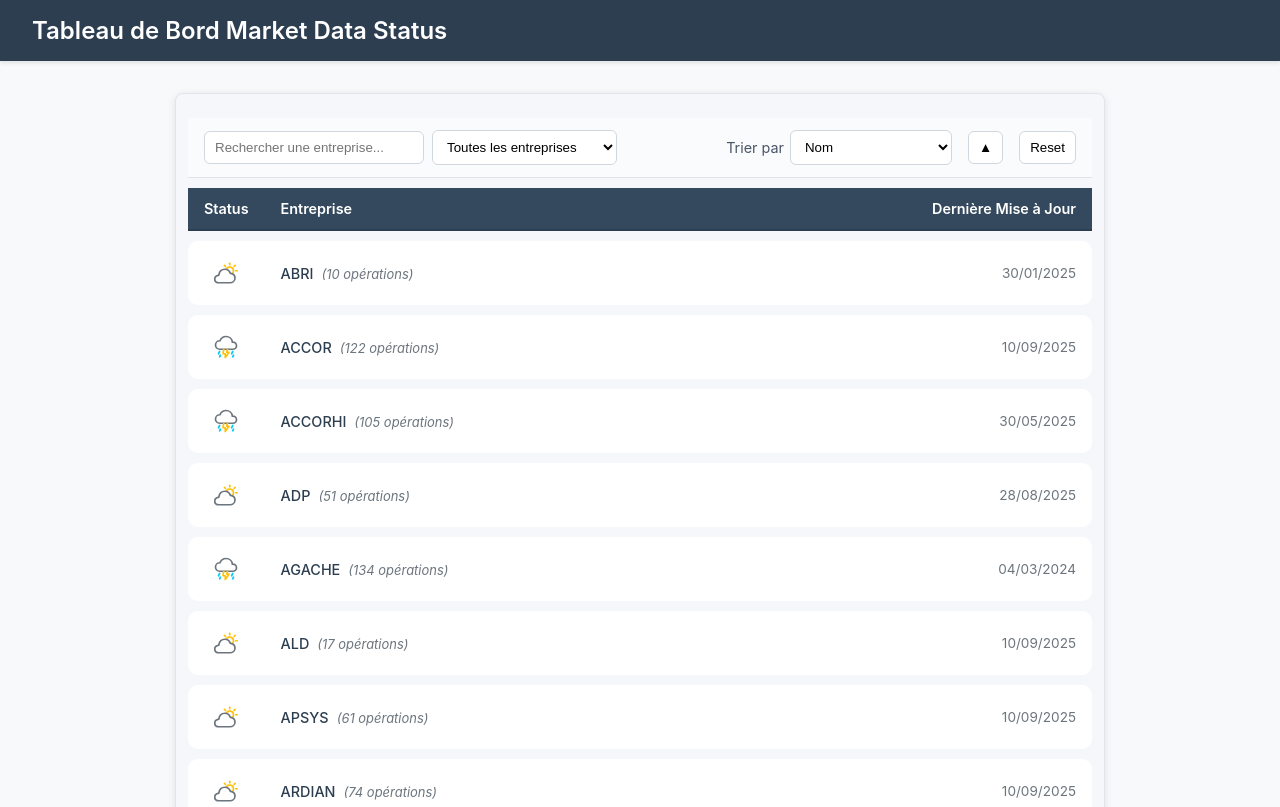
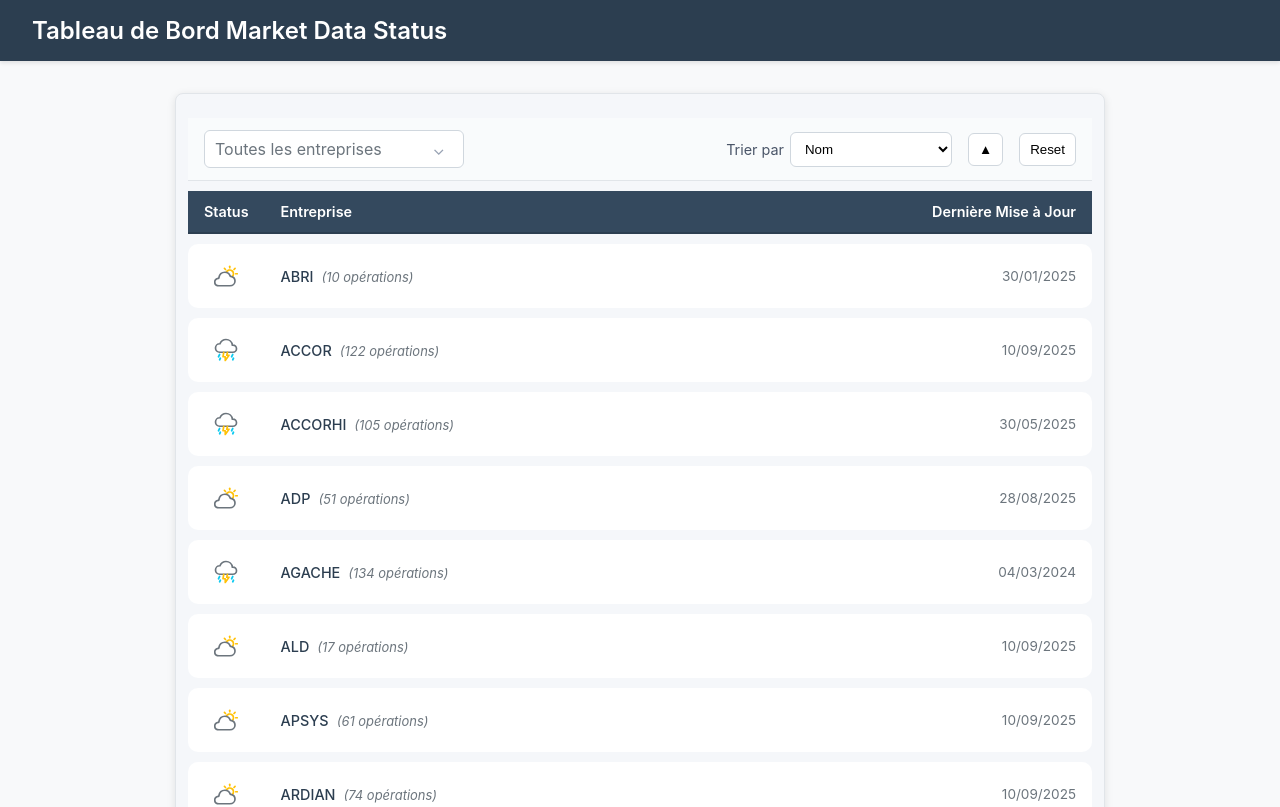
Before and after one commit to GabrielC0/meteo-status-dashboard, a Next.js app: page / in a window 1280 px wide. Shown: the top 807 px of the page. Built offline with nearby package versions, Linux system fonts and the light colour scheme.

Commit message:
[UPDATED] Added MultiSelect component with filtering functionality

```diff
--- /dev/null
+++ b/src/components/ui/MultiSelect.module.css
@@ -0,0 +1,123 @@
+.root {
+  position: relative;
+  overflow: visible;
+}
+.trigger {
+  padding: 8px 10px;
+  border: 1px solid #d0d7de;
+  border-radius: 6px;
+  background: white;
+  cursor: pointer;
+  width: 260px;
+}
+.triggerContent {
+  position: relative;
+  display: flex;
+  align-items: center;
+  justify-content: flex-start;
+  gap: 8px;
+  padding-right: 20px;
+}
+.placeholder {
+  color: #6c757d;
+}
+.overflowText {
+  display: inline-block;
+  max-width: calc(100% - 20px);
+  white-space: nowrap;
+  overflow: hidden;
+  text-overflow: ellipsis;
+}
+.summary {
+  color: #2c3e50;
+}
+.chevron {
+  color: #98a2b3;
+  position: absolute;
+  right: 8px;
+  top: 50%;
+  transform: translateY(-50%);
+  line-height: 1;
+  pointer-events: none;
+}
+
+.panel {
+  z-index: 1000;
+  background: #fff;
+  border: 1px solid #d0d7de;
+  border-radius: 6px;
+  box-shadow: 0 6px 18px rgba(0, 0, 0, 0.12);
+  width: 260px;
+  max-width: 90vw;
+}
+.searchRow {
+  padding: 8px 10px;
+  border-bottom: 1px solid #e9ecef;
+}
+.searchInput {
+  width: 100%;
+  padding: 8px 10px;
+  border: 1px solid #d0d7de;
+  border-radius: 6px;
+}
+.actions {
+  display: flex;
+  justify-content: space-between;
+  align-items: center;
+  gap: 8px;
+  padding: 8px 10px;
+  border-bottom: 1px solid #e9ecef;
+  position: sticky;
+  top: 0;
+  background: #fff;
+}
+.horsLabel {
+  display: flex;
+  align-items: center;
+  gap: 6px;
+  font-size: 0.9rem;
+  color: #2c3e50;
+  margin-right: 8px;
+  cursor: pointer;
+}
+
+.horsLabel input[type="checkbox"] {
+  cursor: pointer;
+}
+.actionBtn {
+  border: 1px solid #d0d7de;
+  border-radius: 6px;
+  background: #f8f9fa;
+  padding: 6px 10px;
+  cursor: pointer;
+}
+.list {
+  overflow: auto;
+}
+.option {
+  display: flex;
+  align-items: center;
+  gap: 8px;
+  padding: 8px 10px;
+  min-width: 0;
+  cursor: pointer;
+}
+
+.option input[type="checkbox"] {
+  cursor: pointer;
+}
+.option:hover {
+  background: #f6f8fa;
+}
+.optionLabel {
+  flex: 1;
+  min-width: 0;
+  overflow: hidden;
+  text-overflow: ellipsis;
+  white-space: nowrap;
+}
+.horsMeta {
+  margin-left: 6px;
+  font-style: italic;
+  color: #6c757d;
+}
--- /dev/null
+++ b/src/components/ui/MultiSelect.tsx
@@ -0,0 +1,216 @@
+"use client";
+
+import { useEffect, useMemo, useRef, useState } from "react";
+
+import { MultiSelectProps } from "@/types/multi-select.types";
+import styles from "./MultiSelect.module.css";
+
+const MultiSelect = ({
+  options,
+  value,
+  onChange,
+  placeholder = "Select...",
+  maxVisible = 6,
+  horsContractList,
+}: MultiSelectProps) => {
+  const [open, setOpen] = useState(false);
+  const [searchTerm, setSearchTerm] = useState("");
+  const rootRef = useRef<HTMLDivElement | null>(null);
+  const triggerRef = useRef<HTMLDivElement | null>(null);
+  const [panelPos, setPanelPos] = useState<{
+    top: number;
+    left: number;
+    minWidth: number;
+  } | null>(null);
+  const [showHorsContract, setShowHorsContract] = useState(false);
+
+  useEffect(() => {
+    const onDocClick = (e: MouseEvent) => {
+      if (!rootRef.current) return;
+      if (!rootRef.current.contains(e.target as Node)) setOpen(false);
+    };
+
+    document.addEventListener("mousedown", onDocClick);
+
+    return () => document.removeEventListener("mousedown", onDocClick);
+  }, []);
+
+  useEffect(() => {
+    if (!open) return;
+
+    const trigger = triggerRef.current;
+
+    if (!trigger) return;
+
+    const rect = trigger.getBoundingClientRect();
+
+    setPanelPos({
+      top: rect.bottom + 6,
+      left: rect.left,
+      minWidth: rect.width,
+    });
+
+    const onResize = () => {
+      const r = trigger.getBoundingClientRect();
+      setPanelPos({ top: r.bottom + 6, left: r.left, minWidth: r.width });
+    };
+
+    window.addEventListener("resize", onResize);
+    window.addEventListener("scroll", onResize, true);
+
+    return () => {
+      window.removeEventListener("resize", onResize);
+      window.removeEventListener("scroll", onResize, true);
+    };
+  }, [open]);
+
+  const selectedOptions = useMemo(
+    () => options.filter((o) => value.includes(o.value)),
+    [options, value]
+  );
+
+  const filteredOptions = useMemo(() => {
+    const term = searchTerm.trim().toLowerCase();
+    const horsSet = new Set(
+      (horsContractList ?? []).map((s) => s.toLowerCase())
+    );
+    const visible = options.filter((o) =>
+      showHorsContract ? true : !horsSet.has(o.value.toLowerCase())
+    );
+
+    return term
+      ? visible.filter((o) => o.label.toLowerCase().includes(term))
+      : visible;
+  }, [options, searchTerm, showHorsContract, horsContractList]);
+
+  return (
+    <div className={styles.root} ref={rootRef}>
+      <div
+        role="button"
+        tabIndex={0}
+        className={styles.trigger}
+        ref={triggerRef}
+        onClick={() => setOpen((v) => !v)}
+        onKeyDown={(e) => {
+          if (e.key === "Enter" || e.key === " ") {
+            e.preventDefault();
+            setOpen((v) => !v);
+          }
+          if (e.key === "Escape") setOpen(false);
+        }}
+        aria-haspopup="listbox"
+        aria-expanded={open}
+        aria-label="Ouvrir la sélection multiple"
+      >
+        <div className={styles.triggerContent}>
+          {selectedOptions.length === 0 ? (
+            <span className={styles.placeholder}>{placeholder}</span>
+          ) : (
+            <span
+              className={styles.overflowText}
+              title={selectedOptions.map((o) => o.label).join(", ")}
+            >
+              {selectedOptions.map((o) => o.label).join(", ")}
+            </span>
+          )}
+          <span className={styles.chevron}>⌄</span>
+        </div>
+      </div>
+      {open && (
+        <div
+          className={styles.panel}
+          role="listbox"
+          style={{
+            position: "fixed",
+            top: panelPos?.top,
+            left: panelPos?.left,
+            minWidth: panelPos?.minWidth,
+          }}
+        >
+          <div className={styles.searchRow}>
+            <input
+              className={styles.searchInput}
+              type="text"
+              placeholder="Rechercher..."
+              value={searchTerm}
+              onChange={(e) => setSearchTerm(e.target.value)}
+            />
+          </div>
+          <div className={styles.actions}>
+            <button
+              type="button"
+              className={styles.actionBtn}
+              onMouseDown={(e) => {
+                e.preventDefault();
+                onChange([]);
+                setSearchTerm("");
+              }}
+            >
+              Effacer
+            </button>
+            {horsContractList && (
+              <label className={styles.horsLabel}>
+                <input
+                  type="checkbox"
+                  checked={showHorsContract}
+                  onChange={(e) => {
+                    const isChecked = e.target.checked;
+                    setShowHorsContract(isChecked);
+
+                    if (!isChecked) {
+                      const horsSet = new Set(
+                        horsContractList.map((s) => s.toLowerCase())
+                      );
+                      const filteredValue = value.filter(
+                        (v) => !horsSet.has(v.toLowerCase())
+                      );
+                      onChange(filteredValue);
+                    }
+                  }}
+                />
+                <span>Hors contrat</span>
+              </label>
+            )}
+          </div>
+          <div
+            className={styles.list}
+            style={{
+              maxHeight:
+                40 * Math.max(2, Math.min(maxVisible, filteredOptions.length)),
+            }}
+          >
+            {filteredOptions.map((o) => {
+              const isHors = (horsContractList ?? [])
+                .map((s) => s.toLowerCase())
+                .includes(o.value.toLowerCase());
+              const checked = value.includes(o.value);
+              return (
+                <div
+                  key={o.value}
+                  className={styles.option}
+                  onMouseDown={(e) => {
+                    e.preventDefault();
+                    onChange(
+                      checked
+                        ? value.filter((v) => v !== o.value)
+                        : [...value, o.value]
+                    );
+                  }}
+                  aria-selected={checked}
+                >
+                  <input type="checkbox" readOnly checked={checked} />
+                  <span className={styles.optionLabel}>{o.label}</span>
+                  {isHors && (
+                    <span className={styles.horsMeta}>(Hors contrat)</span>
+                  )}
+                </div>
+              );
+            })}
+          </div>
+        </div>
+      )}
+    </div>
+  );
+};
+
+export default MultiSelect;
--- a/src/features/weather-status/components/StatusTable.module.css
+++ b/src/features/weather-status/components/StatusTable.module.css
@@ -2,7 +2,7 @@
   background: #f5f7fa;
   border-radius: 8px;
   box-shadow: 0 2px 8px rgba(0, 0, 0, 0.1);
-  overflow: hidden;
+  overflow: visible;
   border: 1px solid #e1e5e9;
   max-width: 930px;
   margin: 0 auto;
@@ -33,13 +33,6 @@
   gap: 8px;
 }
 
-.searchInput {
-  padding: 8px 10px;
-  border: 1px solid #d0d7de;
-  border-radius: 6px;
-  min-width: 220px;
-}
-
 .select {
   padding: 8px 10px;
   border: 1px solid #d0d7de;
@@ -61,9 +54,6 @@
   border-radius: 6px;
   background: white;
   cursor: pointer;
-}
-
-.sortButton {
   margin-left: 8px;
 }
 
--- a/src/features/weather-status/components/StatusTable.tsx
+++ b/src/features/weather-status/components/StatusTable.tsx
@@ -2,9 +2,10 @@
 
 import { StatusIcons } from "@/components/icons";
 import { MarketDataCompany } from "../types/index.types";
+import { useMemo, useState } from "react";
+import MultiSelect from "@/components/ui/MultiSelect";
+
 import styles from "./StatusTable.module.css";
-import { useMemo, useState } from "react";
-
 import { SortKey } from "../types/index.types";
 
 // Converts Excel serial date number to milliseconds
@@ -38,8 +39,7 @@
 };
 
 const StatusTable = ({ enterprises }: { enterprises: MarketDataCompany[] }) => {
-  const [searchValue, setSearchValue] = useState("");
-  const [selectedCompany, setSelectedCompany] = useState("ALL");
+  const [selectedCompanies, setSelectedCompanies] = useState<string[]>([]);
   const [sortKey, setSortKey] = useState<SortKey>("name");
   const [sortDir, setSortDir] = useState<"asc" | "desc">("asc");
 
@@ -51,18 +51,10 @@
   }, [enterprises]);
 
   const rows = useMemo(() => {
-    const formatedsearchValue = searchValue.trim().toLowerCase();
-
-    const filteredBySearch = formatedsearchValue
-      ? enterprises.filter((e) =>
-          e.name.toLowerCase().includes(formatedsearchValue)
-        )
-      : enterprises;
-
     const filteredByCompany =
-      selectedCompany !== "ALL"
-        ? filteredBySearch.filter((e) => e.name === selectedCompany)
-        : filteredBySearch;
+      selectedCompanies.length > 0
+        ? enterprises.filter((e) => selectedCompanies.includes(e.name))
+        : enterprises;
 
     const comparatorBy: Record<
       SortKey,
@@ -83,32 +75,30 @@
     });
 
     return sorted;
-  }, [enterprises, searchValue, selectedCompany, sortKey, sortDir]);
+  }, [enterprises, selectedCompanies, sortKey, sortDir]);
 
   return (
     <div className={styles.tableContainer}>
       <div className={styles.filtersBar}>
         <div className={styles.filtersLeft}>
-          <input
-            className={styles.searchInput}
-            type="text"
-            placeholder="Rechercher une entreprise..."
-            value={searchValue}
-            onChange={(e) => setSearchValue(e.target.value)}
+          <MultiSelect
+            options={companyNames.map((n) => ({ value: n, label: n }))}
+            value={selectedCompanies}
+            onChange={setSelectedCompanies}
+            placeholder="Toutes les entreprises"
+            horsContractList={[
+              "adp",
+              "agache",
+              "biomerieux",
+              "bonduelle",
+              "carrefour",
+              "crca",
+              "gdf",
+              "ivanhoe",
+              "seb",
+              "vinciconstruction",
+            ]}
           />
-          <select
-            className={styles.select}
-            value={selectedCompany}
-            onChange={(e) => setSelectedCompany(e.target.value)}
-            aria-label="Filtrer par entreprise"
-          >
-            <option value="ALL">Toutes les entreprises</option>
-            {companyNames.map((name) => (
-              <option key={name} value={name}>
-                {name}
-              </option>
-            ))}
-          </select>
         </div>
         <div className={styles.filtersRight}>
           <label className={styles.label}>
@@ -145,8 +135,7 @@
             type="button"
             className={styles.sortButton}
             onClick={() => {
-              setSearchValue("");
-              setSelectedCompany("ALL");
+              setSelectedCompanies([]);
               setSortKey("name");
               setSortDir("asc");
             }}
```
Also changed, not shown: src/types/multi-select.types.ts (added, +13 -0 lines).
